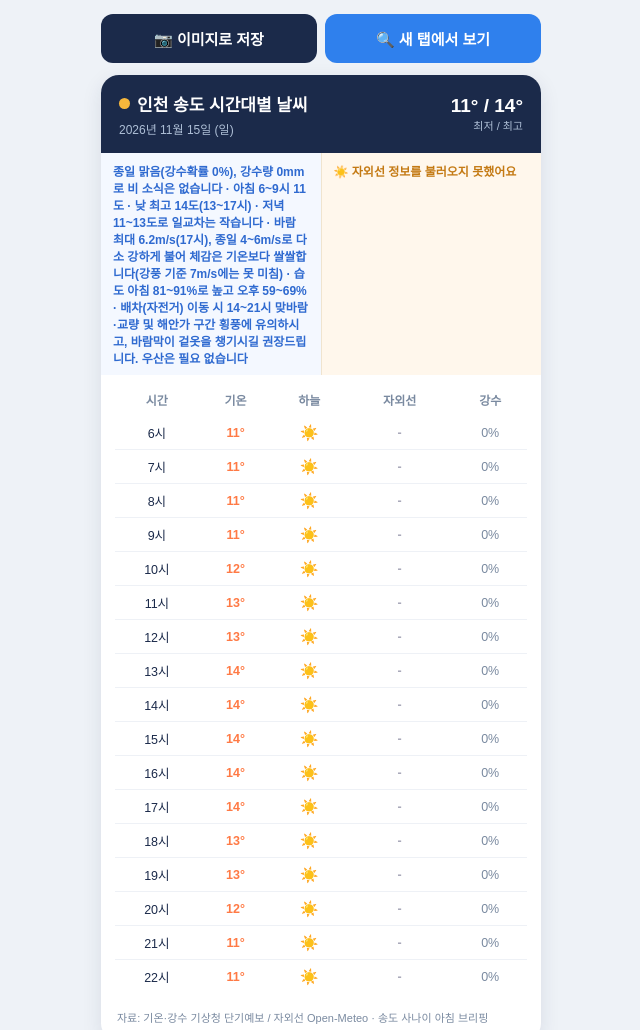
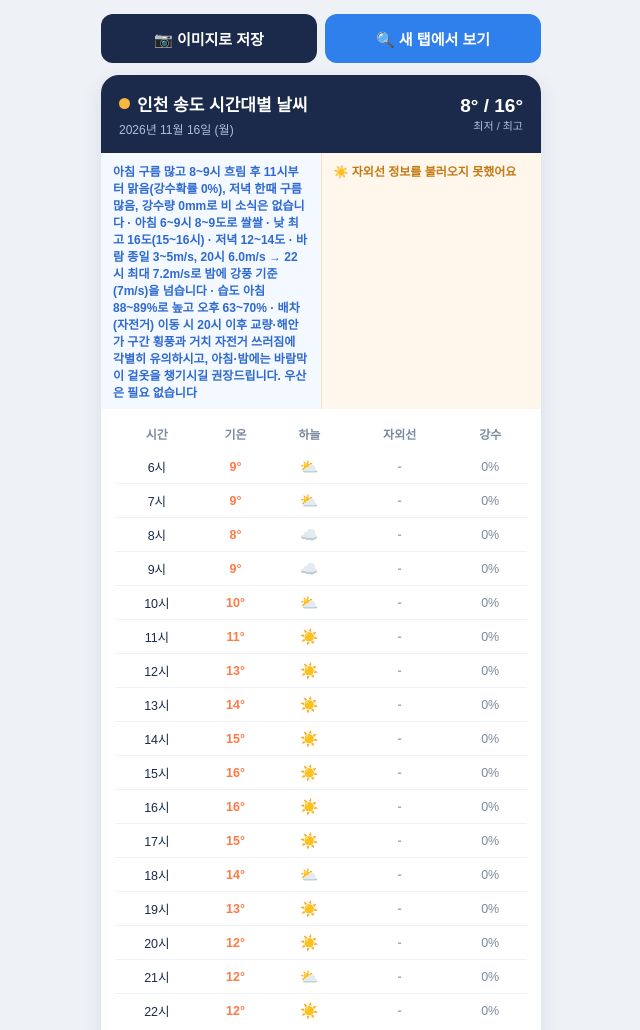
Before and after one commit to bada43131-ai/songdo-weather, a plain HTML site: page index.html in a window 1280 px wide. Shown: the top 1030 px of the page, without its empty margins (319-959 px from the left). Drawn offline with nearby package versions, Linux system fonts and the light colour scheme; no server answers.

Commit message:
Add files via upload

```diff
--- a/index.html
+++ b/index.html
@@ -82,28 +82,28 @@
 <script>
 // ===== 기온/강수 데이터 (기상청 단기예보 / 인천 송도) — 매일 07시 자동 갱신 =====
 const DATA = {
-  date: "2026년 11월 15일 (일)",
-  tmin: 11, tmax: 14,
-  note: "종일 맑음(강수확률 0%), 강수량 0mm로 비 소식은 없습니다 · 아침 6~9시 11도 · 낮 최고 14도(13~17시) · 저녁 11~13도로 일교차는 작습니다 · 바람 최대 6.2m/s(17시), 종일 4~6m/s로 다소 강하게 불어 체감은 기온보다 쌀쌀합니다(강풍 기준 7m/s에는 못 미침) · 습도 아침 81~91%로 높고 오후 59~69% · 배차(자전거) 이동 시 14~21시 맞바람·교량 및 해안가 구간 횡풍에 유의하시고, 바람막이 겉옷을 챙기시길 권장드립니다. 우산은 필요 없습니다",
+  date: "2026년 11월 16일 (월)",
+  tmin: 8, tmax: 16,
+  note: "아침 구름 많고 8~9시 흐림 후 11시부터 맑음(강수확률 0%), 저녁 한때 구름 많음, 강수량 0mm로 비 소식은 없습니다 · 아침 6~9시 8~9도로 쌀쌀 · 낮 최고 16도(15~16시) · 저녁 12~14도 · 바람 종일 3~5m/s, 20시 6.0m/s → 22시 최대 7.2m/s로 밤에 강풍 기준(7m/s)을 넘습니다 · 습도 아침 88~89%로 높고 오후 63~70% · 배차(자전거) 이동 시 20시 이후 교량·해안가 구간 횡풍과 거치 자전거 쓰러짐에 각별히 유의하시고, 아침·밤에는 바람막이 겉옷을 챙기시길 권장드립니다. 우산은 필요 없습니다",
   // [시, 기온, 하늘(1맑음 3구름많음 4흐림), 강수확률%, 강수량mm]
   rows: [
-    [6,11,1,0,0],
-    [7,11,1,0,0],
-    [8,11,1,0,0],
-    [9,11,1,0,0],
-    [10,12,1,0,0],
-    [11,13,1,0,0],
+    [6,9,3,0,0],
+    [7,9,3,0,0],
+    [8,8,4,0,0],
+    [9,9,4,0,0],
+    [10,10,3,0,0],
+    [11,11,1,0,0],
     [12,13,1,0,0],
     [13,14,1,0,0],
-    [14,14,1,0,0],
-    [15,14,1,0,0],
-    [16,14,1,0,0],
-    [17,14,1,0,0],
-    [18,13,1,0,0],
+    [14,15,1,0,0],
+    [15,16,1,0,0],
+    [16,16,1,0,0],
+    [17,15,1,0,0],
+    [18,14,3,0,0],
     [19,13,1,0,0],
     [20,12,1,0,0],
-    [21,11,1,0,0],
-    [22,11,1,0,0]
+    [21,12,3,0,0],
+    [22,12,1,0,0]
   ]
 };
 const SKY = {1:"☀️",3:"⛅",4:"☁️"};
```
